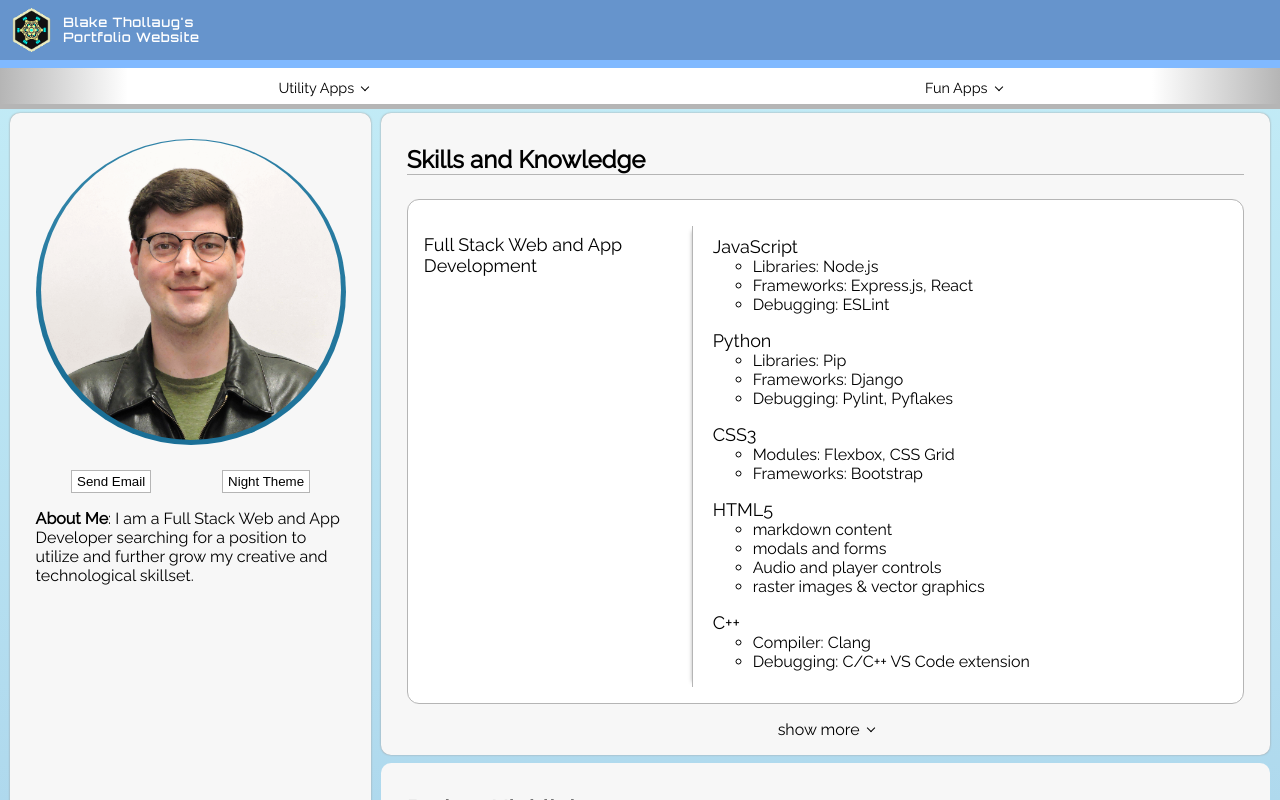
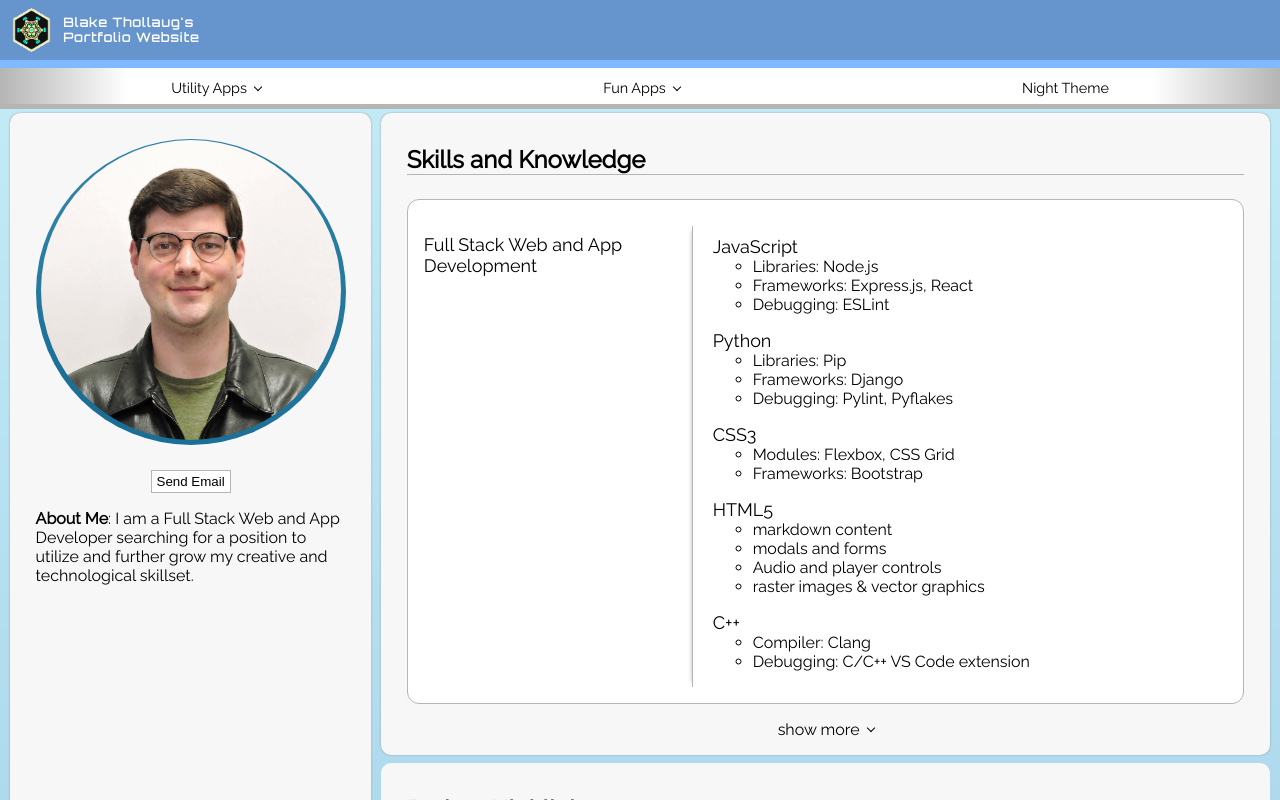
Before and after one commit to bthol/Portfolio-Frontend, a React (Create React App) app: page / in a window 1280 px wide. Shown: the top 800 px of the page. Built offline with nearby package versions, Linux system fonts and the light colour scheme; the HTML template or start-up script is replaced by a standard one.

Commit message:
theme button to navbar

```diff
--- a/src/App.js
+++ b/src/App.js
@@ -15,17 +15,13 @@ function App() {
   }
 
   // THEME LOGIC
-  const [btnText, setBtnText] = useState("Night Theme");
   const [theme, setTheme] = useState("color-theme-day");
-
   const [togTheme, setTogTheme] = useState(false);
   const toggleTheme = () => {
     setTogTheme(!togTheme)
     if (togTheme) {
-      setBtnText("Night Theme");
       setTheme("color-theme-day");
     } else {
-      setBtnText("Day Theme");
       setTheme("color-theme-night");
     }
   };
@@ -41,7 +37,6 @@ function App() {
   if (page == 1) { return (<HomePage
     featureAlertFunct={featureAlertFunct}
     theme={theme}
-    btnText={btnText}
     toggleTheme={toggleTheme}
   />)}
 
--- a/src/Pages/HomePage.jsx
+++ b/src/Pages/HomePage.jsx
@@ -72,10 +72,25 @@ const HomePage = (props) => {
         setCarBtn2("");
     }
 
+    // THEME-BUTTON LOGIC
+    const [btnText, setBtnText] = useState("Night Theme");
+    const btnTextUpdate = () => {
+        if (props.theme == "color-theme-night") {
+            setBtnText("Night Theme");
+        } else if (props.theme == "color-theme-day") {
+            setBtnText("Day Theme");
+        }
+    }
+
     return (
         <div id="root-react" className={`App color ${props.theme}`}>
             <Timeout modal={modal} setModal={setModalFunct}></Timeout>
-            <Header featureAlertFunct={props.featureAlertFunct}></Header>
+            <Header
+                featureAlertFunct={props.featureAlertFunct}
+                btnText={btnText}
+                btnTextUpdate={btnTextUpdate}
+                toggleTheme={props.toggleTheme}
+            ></Header>
             <span className="aside-main">
             <aside className="app-aside shadow-behind">
                 <div className="flex-center">
@@ -83,7 +98,6 @@ const HomePage = (props) => {
                 </div>
                 <div className="flex-around">
                     <a href="mailto:bthollaug@gmail.com" target="_blank"><button className="buttons">Send Email</button></a>
-                    <button className="buttons" onClick={props.toggleTheme}>{props.btnText}</button>
                 </div>
                 <p tabIndex={0}><b>About Me</b>: I am a Full Stack Web and App Developer searching for a position to utilize and further grow my creative and technological skillset.</p>
                 <br />
--- a/src/Template/Header.jsx
+++ b/src/Template/Header.jsx
@@ -144,6 +144,12 @@ const Header = (props) => {
                 toggleNavState={toggleNavState2}
                 initNav={initNav}
                 ></NavButton>
+                <div className="theme-button-container">
+                    <button className="nav-buttons link-desat" onClick={() => {
+                        props.toggleTheme();
+                        props.btnTextUpdate();
+                    }}>{props.btnText}</button>
+                </div>
             </div>
             <div className="scroll-track-bar" style={{width: `${docScroll}%`}}></div>
             </nav>
```
Also changed, not shown: src/Pages/TemplatePage.jsx (+15 -1 lines).
